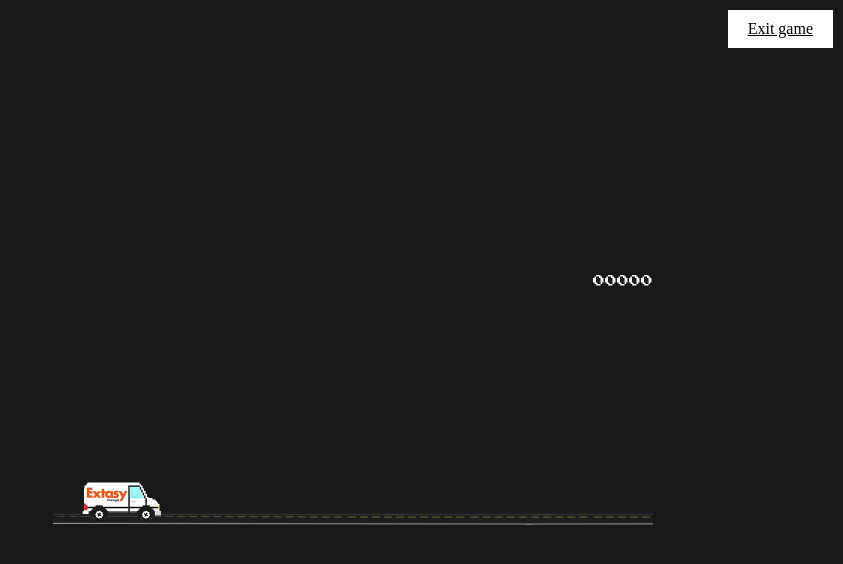
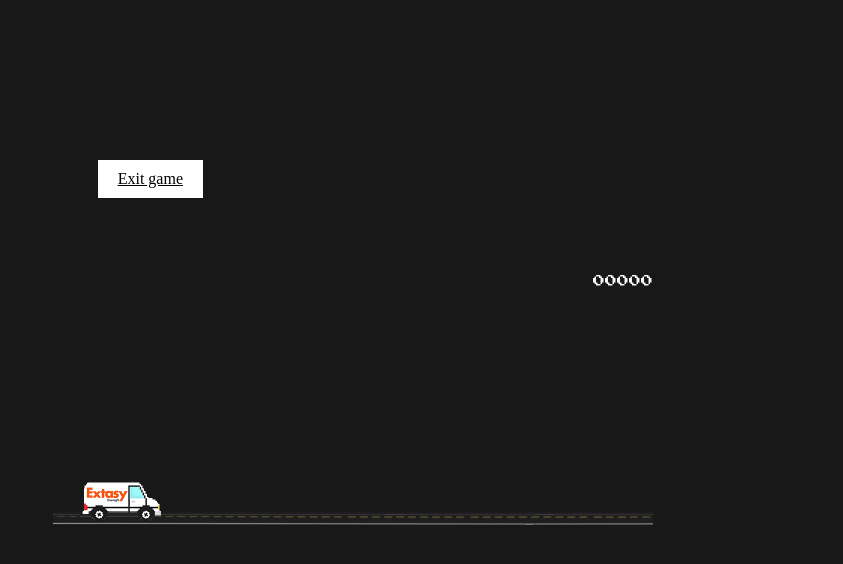
Before and after one commit to dustinstanek/xtcvanmobile, a website with bundled scripts: page index.html in a window 1280 px wide. Shown: the whole page, without its empty margins (437-1280 px from the left). Built offline with nearby package versions, Linux system fonts and the light colour scheme; files whose address does not match are found by name.

Commit message:
Update index.html

```diff
--- a/index.html
+++ b/index.html
@@ -36,8 +36,8 @@
 
     .exit-btn {
       position: absolute;
-      top: 10px;
-      right: 10px;
+      top: 20%;
+      right: 50%;
       background-color: #fff;
       color: #000;
       border: none;
```
